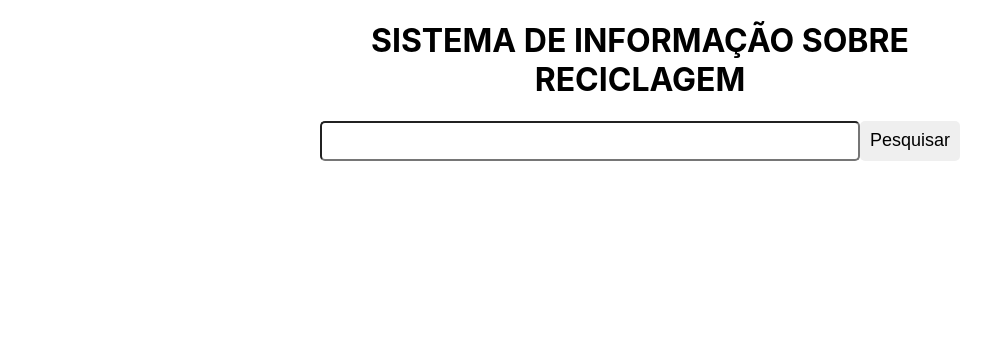
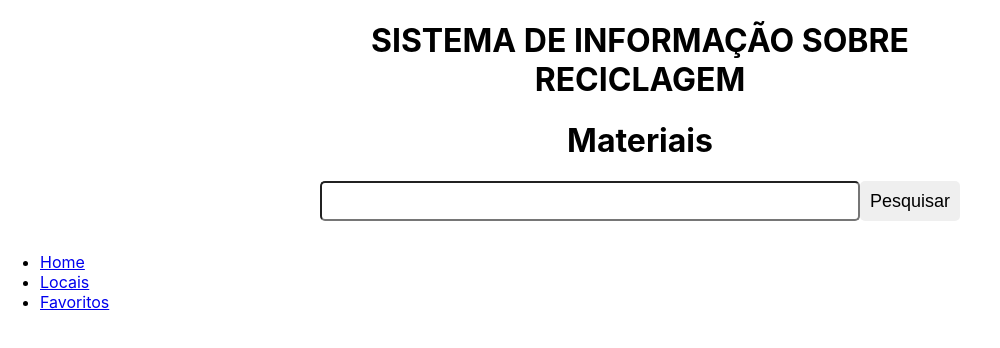
Before and after one commit to Baryarte/SISC-SI-2022, a React (Create React App) app in the folder sisc/: page / in a window 1280 px wide. Shown: the top 348 px of the page, without its empty margins (0-1000 px from the left). Built offline with nearby package versions, Linux system fonts and the light colour scheme.

Commit message:
Aprender react router e coloquei uma segunda pagina

```diff
--- a/sisc/package.json
+++ b/sisc/package.json
@@ -9,6 +9,7 @@
     "firebase": "^9.9.3",
     "react": "^18.2.0",
     "react-dom": "^18.2.0",
+    "react-router-dom": "^6.3.0",
     "react-scripts": "5.0.1",
     "web-vitals": "^2.1.0"
   },
--- a/sisc/src/App.js
+++ b/sisc/src/App.js
@@ -1,18 +1,41 @@
 import React from "react";
 import "./App.css";
+import Recomendation from "./components/Recomendation";
 import Searchbar from './components/Searchbar';
+import { BrowserRouter, Route, Routes, Link } from "react-router-dom"
 
 const App = () => {
+  return (
+    <>
 
-    return (
-        <div className="app">
+      <Routes>
+        <Route path="/" element={
+          <div className="app">
             <div className="container">
-                <h1 className="page-title">SISTEMA DE INFORMAÇÃO SOBRE RECICLAGEM</h1>
-                <Searchbar/>
+              <h1 className="page-title">SISTEMA DE INFORMAÇÃO SOBRE RECICLAGEM</h1>
+              <h1>Materiais</h1>
+              <Searchbar />
+            </div>
+          </div>} />
+        <Route path="/Locais" element={<div className="app">
+          <div className="container">
+            <h1 className="page-title">SISTEMA DE INFORMAÇÃO SOBRE RECICLAGEM</h1>
+            <h1>Locais</h1>
+            <Searchbar />
+          </div>
+        </div>} />
+        <Route path="/Favoritos" element={<h1>Favoritos</h1>} />
+      </Routes>
+      <nav>
+        <ul>
+          <li><Link to="/">Home</Link></li>
+          <li><Link to="/Locais">Locais</Link></li>
+          <li><Link to="/Favoritos">Favoritos</Link></li>
+        </ul>
+      </nav>
+    </>
 
-            </div>
-        </div>
-    );
+  );
 };
 
 export default App;
--- /dev/null
+++ b/sisc/src/components/Recomendation.css
@@ -0,0 +1,3 @@
+.recomendation {
+  size: large
+}
--- /dev/null
+++ b/sisc/src/components/Recomendation.jsx
@@ -0,0 +1,8 @@
+import React from 'react';
+import "./Recomendation.css"
+const Recomendation = () => {
+  return (
+    <h1 className='recomendation'>recomendação</h1>
+  )
+}
+export default Recomendation;
--- a/sisc/src/index.js
+++ b/sisc/src/index.js
@@ -2,11 +2,14 @@ import React from 'react';
 import ReactDOM from 'react-dom/client';
 import './index.css';
 import App from './App';
+import { BrowserRouter } from "react-router-dom";
 
 
 const root = ReactDOM.createRoot(document.getElementById('root'));
 root.render(
   <React.StrictMode>
-    <App />
+    <BrowserRouter>
+      <App />
+    </BrowserRouter>
   </React.StrictMode>
 );
```
Also changed, not shown: 1 other file (tests, documents, lock files or other folders).
